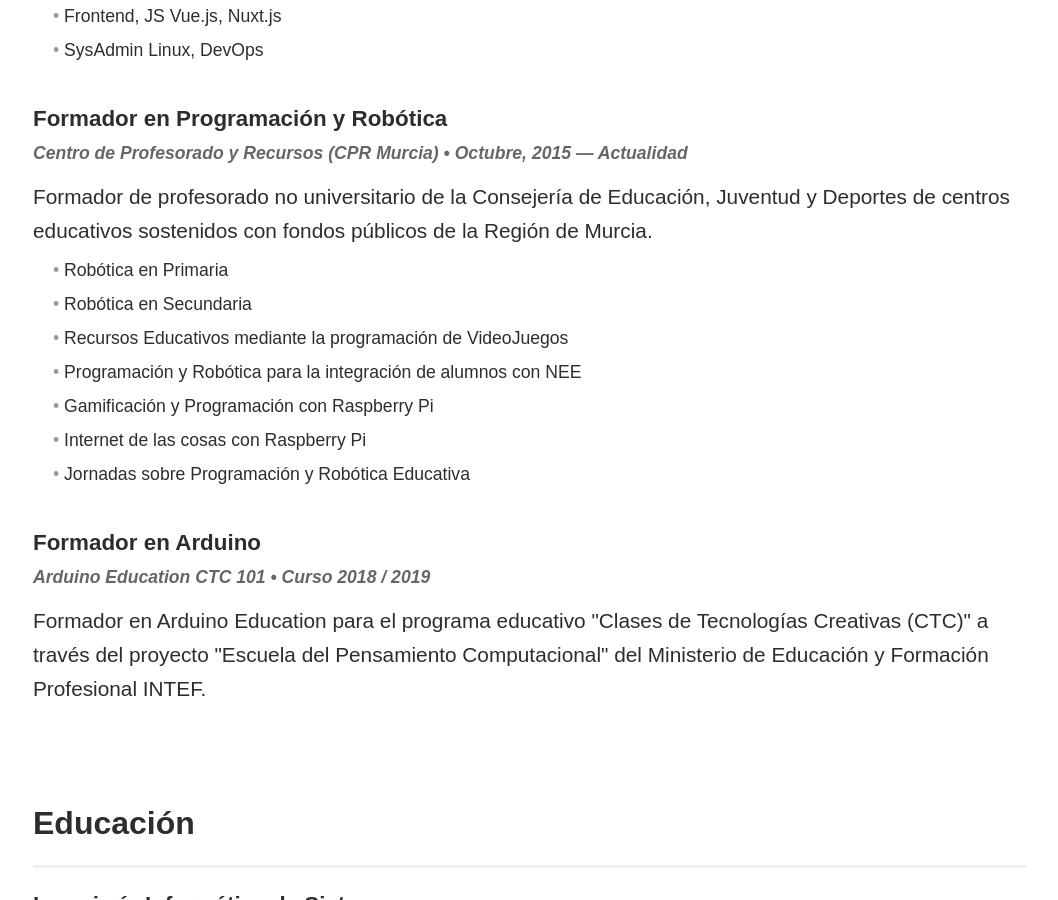
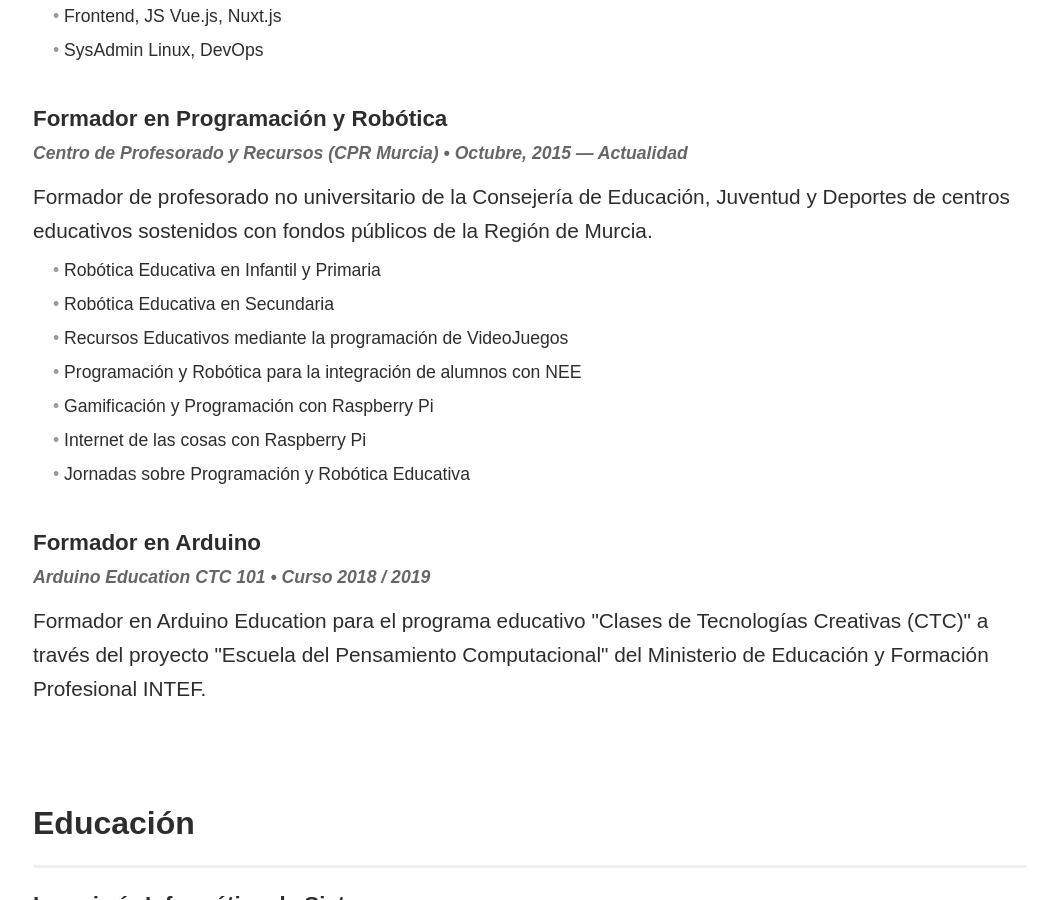
Before and after one commit to migueabellan/migueabellan.github.io, a Jekyll site: the page built from index.html, in a window 1280 px wide and 900 px high, scrolled down 796 px. Shown: the whole window, without its empty margins (110-1168 px from the left). Built offline with Jekyll 4.4.1, drawn with Linux system fonts in a browser that asks for light colours; nearby versions of some CDN libraries.

Commit message:
Update experience.yml

```diff
--- a/_data/experience.yml
+++ b/_data/experience.yml
@@ -12,8 +12,8 @@
   duration: Octubre, 2015 &mdash; Actualidad
   summary: Formador de profesorado no universitario de la Consejería de Educación, Juventud y Deportes de centros educativos sostenidos con fondos públicos de la Región de Murcia.
   items:
-    - Robótica en Primaria
-    - Robótica en Secundaria
+    - Robótica Educativa en Infantil y Primaria
+    - Robótica Educativa en Secundaria
     - Recursos Educativos mediante la programación de VideoJuegos
     - Programación y Robótica para la integración de alumnos con NEE
     - Gamificación y Programación con Raspberry Pi
```
